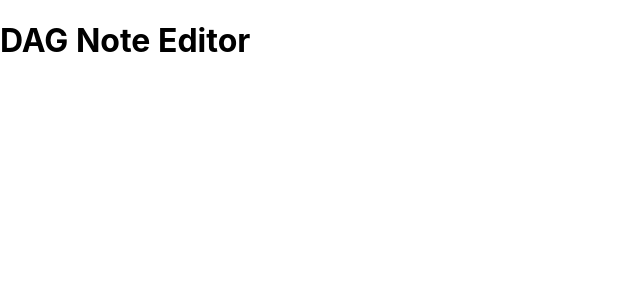
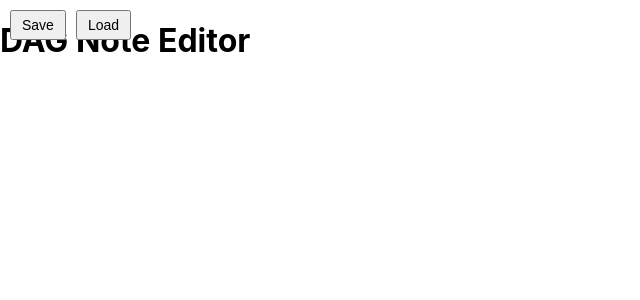
Before and after one commit to OhadRubin/DagNote, a React (Create React App) app in the folder dag-note-editor/: page / in a window 1280 px wide. Shown: the top 300 px of the page, without its empty margins (0-640 px from the left). Built offline with nearby package versions, Linux system fonts and the light colour scheme.

Commit message:
added save and load

```diff
--- a/dag-note-editor/src/DAGNoteEditor.js
+++ b/dag-note-editor/src/DAGNoteEditor.js
@@ -149,14 +149,9 @@ const DAGNoteEditor = () => {
 
     // Key event handlers (unchanged)
     const handleKeyDown = (event) => {
-        // Check if the event target is an input or textarea
-        const isInputActive = event.target.tagName.toLowerCase() === 'input' ||
-                              event.target.tagName.toLowerCase() === 'textarea';
-
         if (event.key === 'Shift') {
             setIsShiftPressed(true);
-        } else if (event.key === 'Backspace' && selectedNodeId && !isInputActive) {
-            event.preventDefault(); // Prevent the default backspace behavior
+        } else if (event.key === 'Backspace' && selectedNodeId && !isMetadataEditorFocused) {
             deleteSelectedNode();
         } else if (event.ctrlKey && event.key === 'z') {
             undo();
@@ -176,7 +171,7 @@ const DAGNoteEditor = () => {
             window.removeEventListener('keydown', handleKeyDown);
             window.removeEventListener('keyup', handleKeyUp);
         };
-    }, [selectedNodeId]); // Remove isMetadataEditorFocused from the dependency array
+    }, [selectedNodeId, isMetadataEditorFocused]); // Add selectedNodeId and isMetadataEditorFocused to the dependency array
 
     // Functions for saving state, undo, createNode, deleteSelectedNode, createEdge (unchanged)
     const saveState = (updatedNodes, updatedEdges) => {
@@ -390,8 +385,60 @@ const DAGNoteEditor = () => {
         saveState(nodes, edges);
     }, []);
 
+    // Serialize the current state to JSON
+    const serializeState = () => {
+        const state = {
+            nodes: nodes,
+            edges: edges,
+            panOffset: panOffset
+        };
+        return JSON.stringify(state);
+    };
+
+    // Deserialize JSON into application state
+    const deserializeState = (json) => {
+        try {
+            const state = JSON.parse(json);
+            setNodes(state.nodes);
+            setEdges(state.edges);
+            setPanOffset(state.panOffset);
+            // Reset other state variables
+            setSelectedNodeId(null);
+            setEditingNode(null);
+            setIsDragging(false);
+            setEdgeStart(null);
+            setEdgePreview(null);
+            // Save the loaded state to history
+            saveState(state.nodes, state.edges);
+        } catch (error) {
+            console.error("Error deserializing state:", error);
+        }
+    };
+
+    // Add these new functions to handle saving and loading
+
+    const handleSave = () => {
+        const serializedState = serializeState();
+        localStorage.setItem('dagNoteEditorState', serializedState);
+        alert('State saved successfully!');
+    };
+
+    const handleLoad = () => {
+        const savedState = localStorage.getItem('dagNoteEditorState');
+        if (savedState) {
+            deserializeState(savedState);
+            alert('State loaded successfully!');
+        } else {
+            alert('No saved state found.');
+        }
+    };
+
     return (
         <div className="editor-container">
+            <div className="toolbar">
+                <button onClick={handleSave}>Save</button>
+                <button onClick={handleLoad}>Load</button>
+            </div>
             <div className="svg-container">
                 <svg
                     ref={svgRef}
--- a/dag-note-editor/src/styles.css
+++ b/dag-note-editor/src/styles.css
@@ -50,3 +50,20 @@
     height: 100px;
     resize: vertical;
 }
+
+
+/* Add these styles to your existing CSS file */
+
+.toolbar {
+    position: absolute;
+    top: 10px;
+    left: 10px;
+    z-index: 1000;
+}
+
+.toolbar button {
+    margin-right: 10px;
+    padding: 5px 10px;
+    font-size: 14px;
+    cursor: pointer;
+}
```
Also changed, not shown: dag-note-editor/src/NodeMetadataEditor.js (+4 -4 lines).
